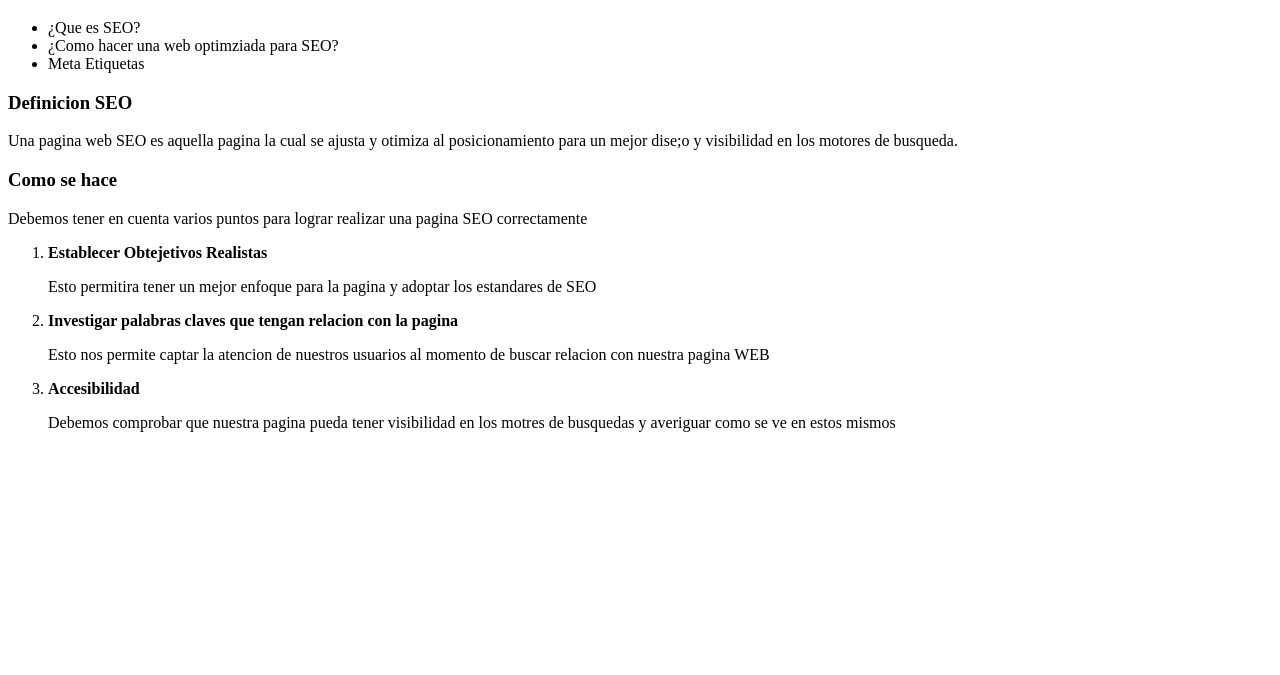
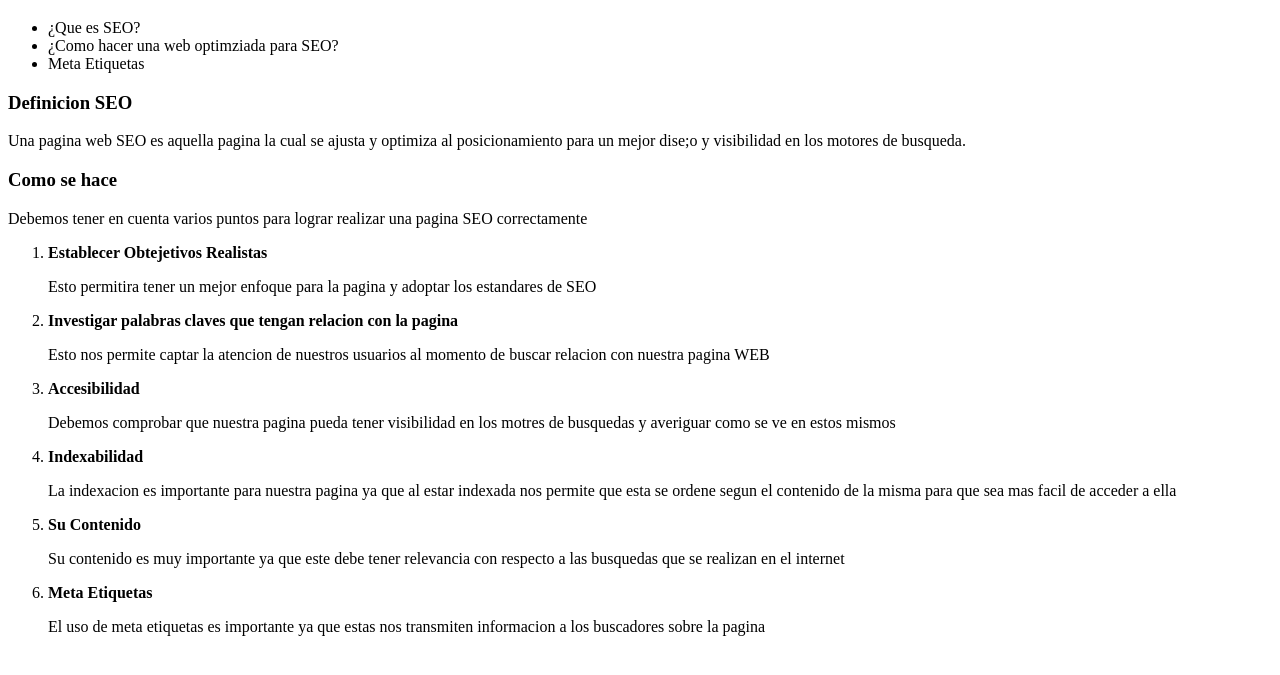
Before and after one commit to BrandonSG2/tarea1.git.io, a plain HTML site: page seo.html in a window 1280 px wide. Shown: the part 61-736 px from the top of the page. Drawn offline with Linux system fonts and the light colour scheme.

Commit message:
termino la lista de los requerimientos

```diff
--- a/seo.html
+++ b/seo.html
@@ -18,7 +18,7 @@
                 <article>
                     <h3>Definicion SEO</h3>
                     <p>
-                        Una pagina web SEO es aquella pagina la cual se ajusta y otimiza al posicionamiento para un mejor dise;o y visibilidad en los motores de busqueda.
+                        Una pagina web SEO es aquella pagina la cual se ajusta y optimiza al posicionamiento para un mejor dise;o y visibilidad en los motores de busqueda.
                     </p>
                 </article>
 
@@ -40,7 +40,19 @@
                         <li>
                             <b>Accesibilidad</b>
                             <p>Debemos comprobar que nuestra pagina pueda tener visibilidad en los motres de busquedas y averiguar como se ve en estos mismos</p>
-
+                        </li>
+                        <li>
+                            <b>Indexabilidad</b>
+                            <p>La indexacion es importante para nuestra pagina ya que al estar indexada nos permite que esta se ordene segun el
+                                contenido de la misma para que sea mas facil de acceder a ella</p>
+                        </li>
+                        <li>
+                            <b>Su Contenido</b>
+                            <p>Su contenido es muy importante ya que este debe tener relevancia con respecto a las busquedas que se realizan en el internet</p>
+                        </li>
+                        <li>
+                            <b>Meta Etiquetas</b>
+                            <p>El uso de meta etiquetas es importante ya que estas nos transmiten informacion a los buscadores sobre la pagina  </p>
                         </li>
                     </ol>
                 </p>
```
